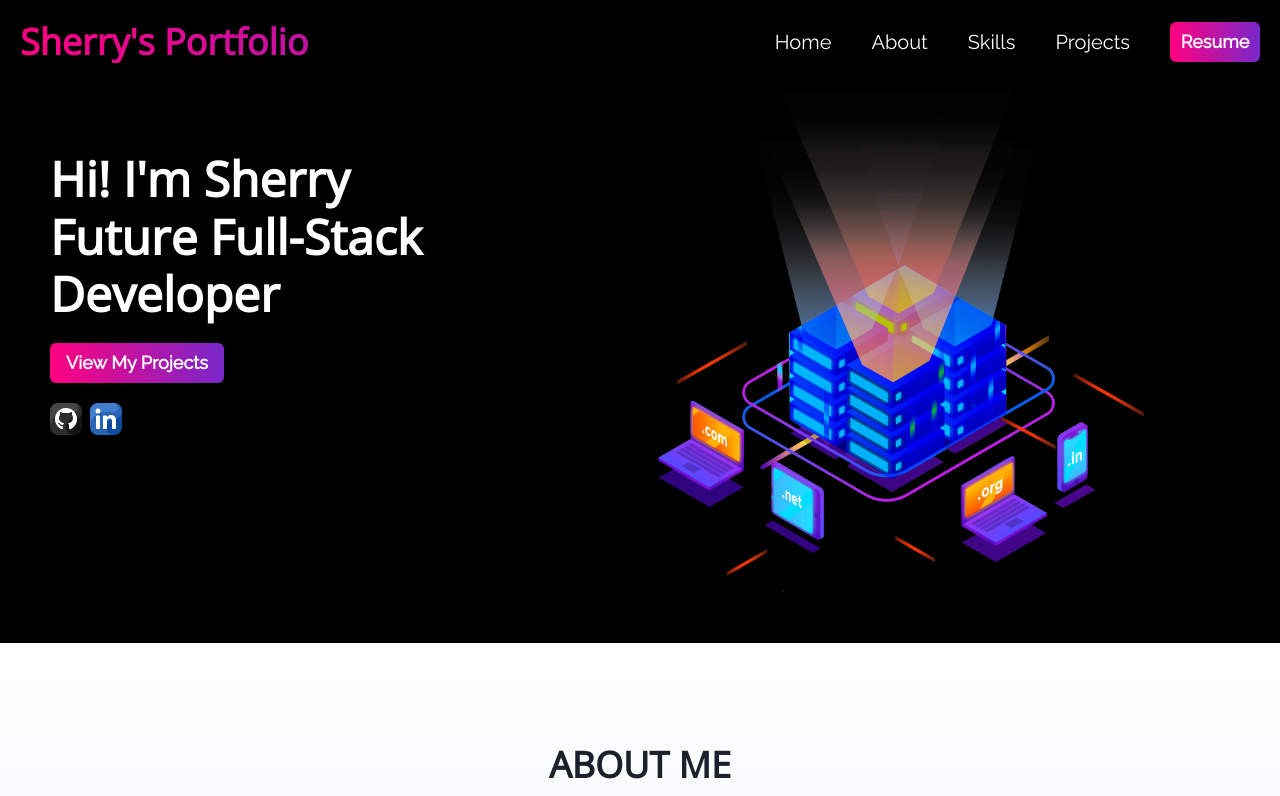
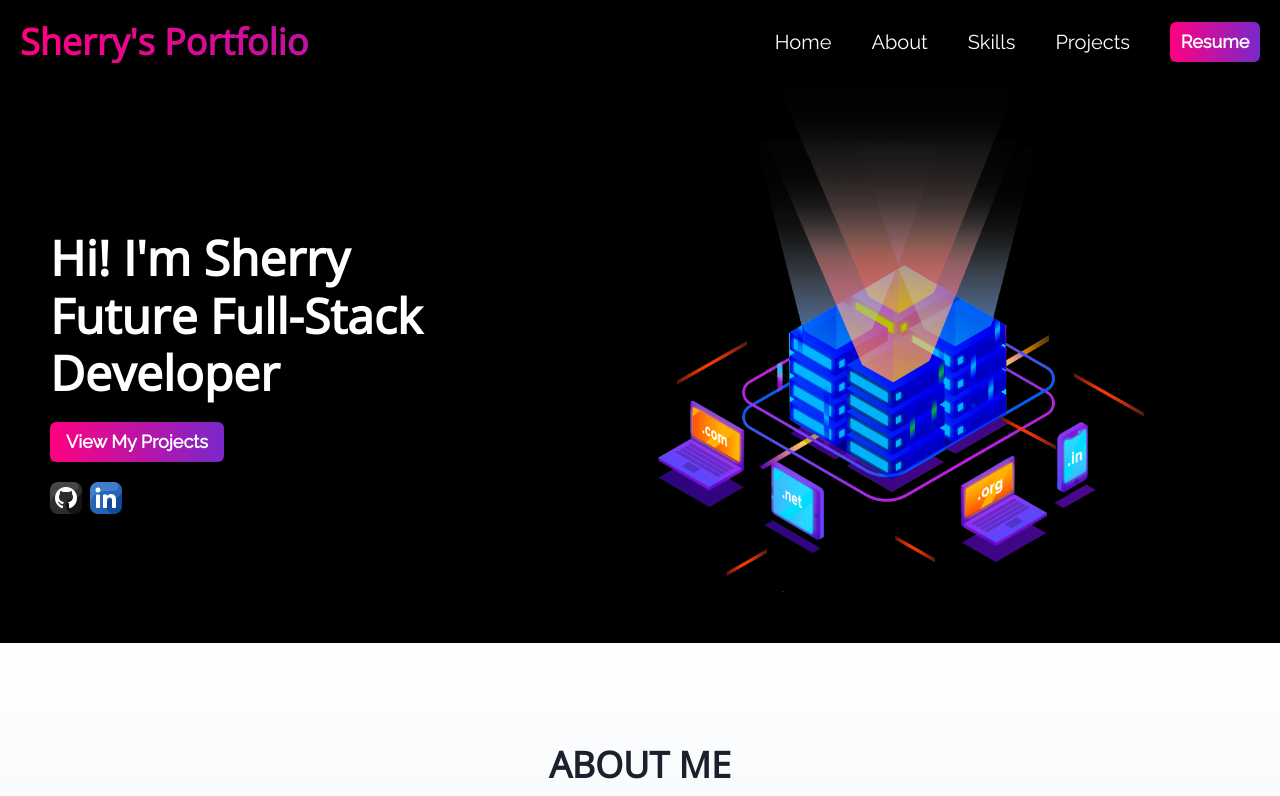
Before and after one commit to shiyuzhou1013/portfolio_website, a React (Vite) app: page / in a window 1280 px wide. Shown: the top 796 px of the page. Built offline with nearby package versions, Linux system fonts and the light colour scheme.

Commit message:
banner alignment adjusted

```diff
--- a/src/components/Banner.jsx
+++ b/src/components/Banner.jsx
@@ -20,6 +20,7 @@ const Banner = () => {
       spacing={6}
       padding="10px"
       mt={20}
+      alignItems="center"
       bgColor="black"
     >
       <MotionBoxContainer padding={10}>
```
